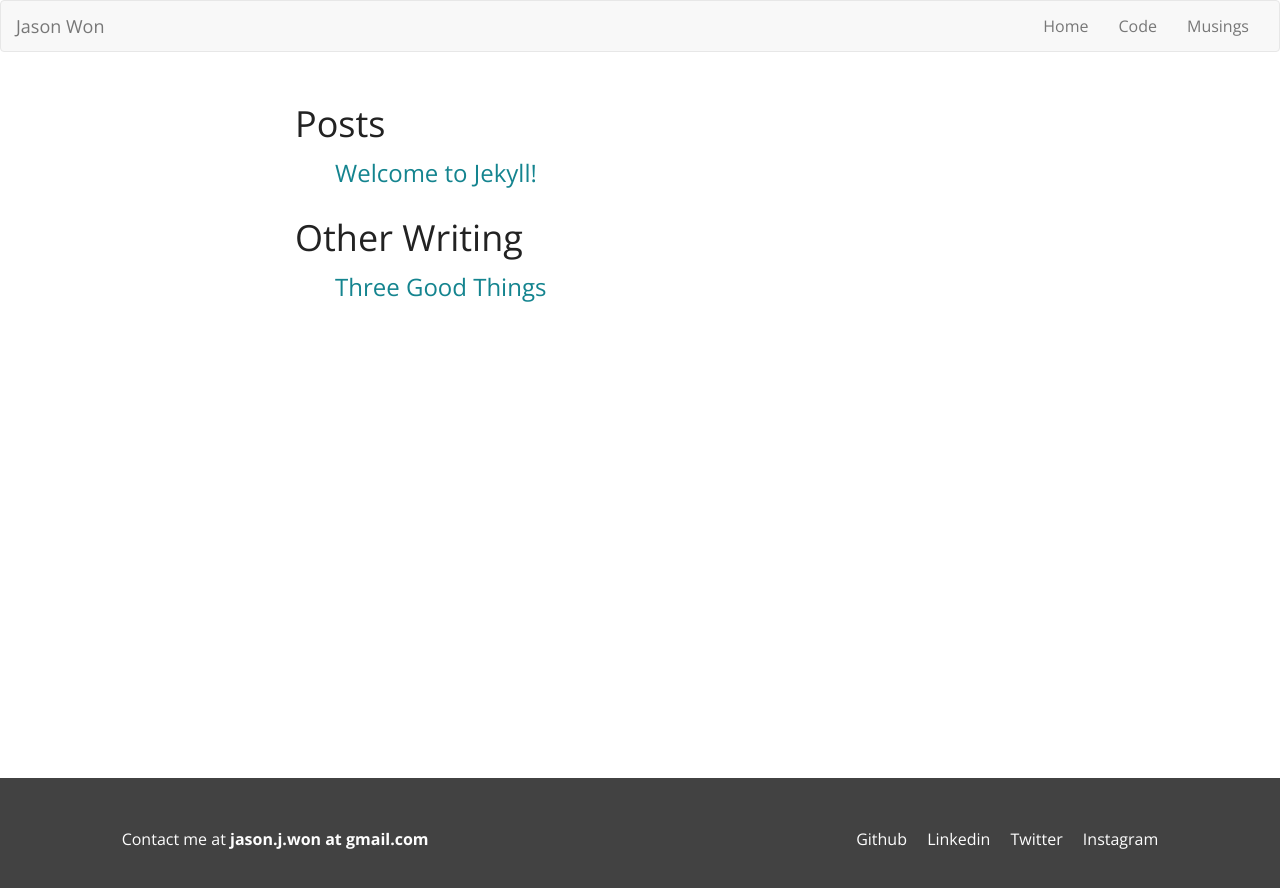
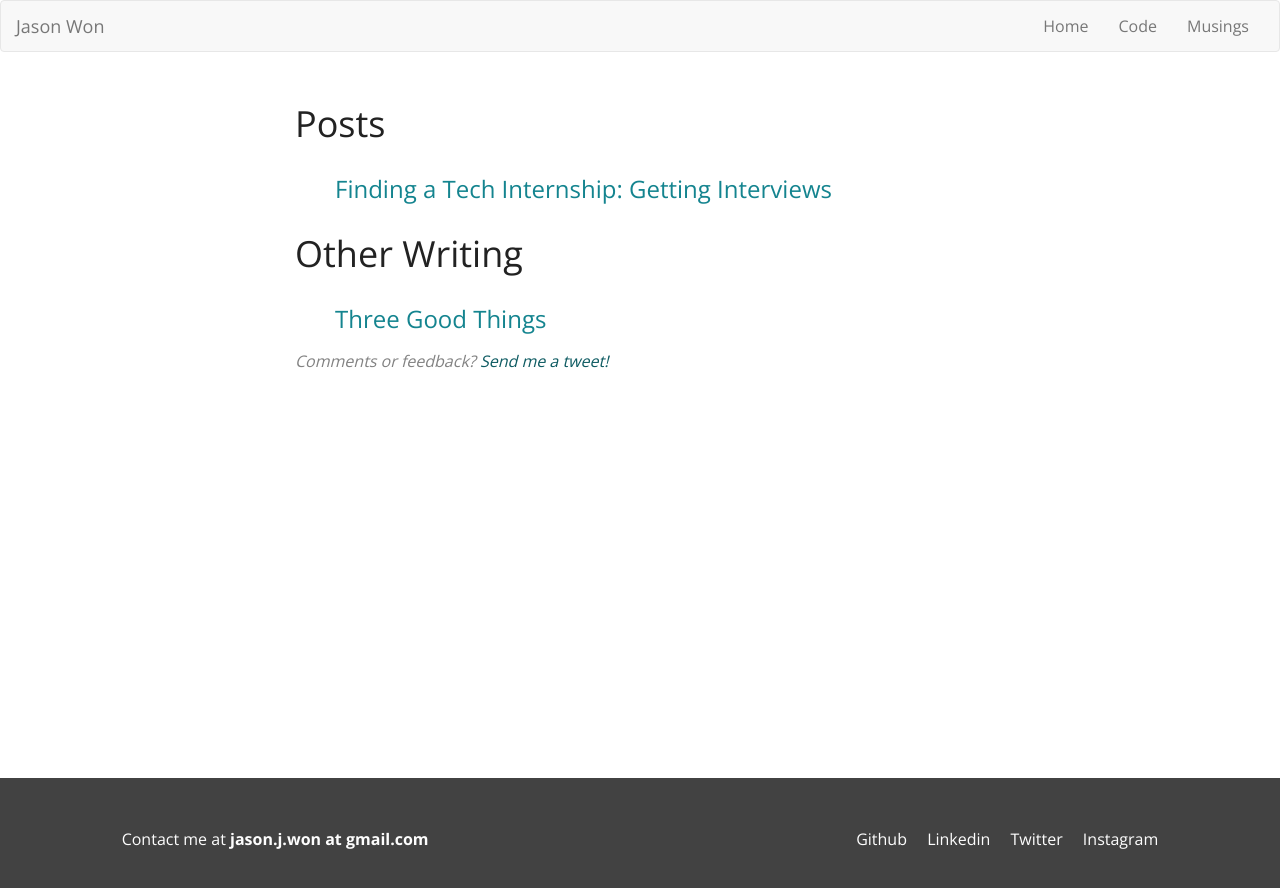
Before and after one commit to jjwon/jjwon.github.com, a Jekyll site: the page built from writing.html, in a window 1280 px wide. Shown: the top 888 px of the page. Built offline with Jekyll 4.4.1, drawn with Linux system fonts in a browser that asks for light colours; nearby versions of some CDN libraries.

Commit message:
draft 1 of finding a tech internship, google analytics code, and tweet comments after posts

```diff
--- a/_includes/head.html
+++ b/_includes/head.html
@@ -11,4 +11,14 @@
   <link rel="stylesheet" href="{{ "/css/main.css" | prepend: site.baseurl }}">
   <script src="https://code.jquery.com/jquery-2.1.3.min.js"></script>
   <script src="https://maxcdn.bootstrapcdn.com/bootstrap/3.3.1/js/bootstrap.min.js"></script>
+  <script>
+    (function(i,s,o,g,r,a,m){i['GoogleAnalyticsObject']=r;i[r]=i[r]||function(){
+    (i[r].q=i[r].q||[]).push(arguments)},i[r].l=1*new Date();a=s.createElement(o),
+    m=s.getElementsByTagName(o)[0];a.async=1;a.src=g;m.parentNode.insertBefore(a,m)
+    })(window,document,'script','//www.google-analytics.com/analytics.js','ga');
+
+    ga('create', 'UA-57980274-1', 'auto');
+    ga('send', 'pageview');
+
+  </script>
 </head>
--- a/_layouts/page.html
+++ b/_layouts/page.html
@@ -7,4 +7,6 @@ layout: default
     {{ content }}
   </article>
 
+  <p class="tweet-text"><em>Comments or feedback?  <a href="http://twitter.com/jasonjwon">Send me a tweet!</a></em></p>
+
 </div>
--- a/_layouts/post.html
+++ b/_layouts/post.html
@@ -12,4 +12,6 @@ layout: default
     {{ content }}
   </article>
 
+  <p class="tweet-text"><em>Comments or feedback?  <a href="http://twitter.com/jasonjwon">Send me a tweet!</a></em></p>
+
 </div>
--- a/_sass/_base.scss
+++ b/_sass/_base.scss
@@ -7,8 +7,14 @@ html, body {
   color: $text-color;
 }
 
-h1, h2, h3, h4, h5, h6 {
-  margin: 0;
+h1, h2, h3 {
+  margin-top: 2rem;
+  margin-bottom: 1rem;
+}
+
+h4, h5, h6 {
+  margin-top: 1rem;
+  margin-bottom: 1rem;
 }
 
 .page-content {
@@ -23,20 +29,7 @@ p {
   margin: 0 0 1rem;
 }
 
-h1 {
-  margin-top: 2rem;
-  margin-bottom: 1rem;
-}
 
-h2 {
-  margin-top: 1rem;
-  margin-bottom: 1rem;
-}
-
-h3 {
-  margin-top: 1rem;
-  margin-bottom: 1rem;
-}
 
 // Footer
 
@@ -76,17 +69,17 @@ footer a, footer p, footer a:focus {
 }
 
 footer:a:visited {
-  color: $brand-color-dark;
+  color: $brand-color;
   text-decoration: none;
 }
 
 footer a:hover {
-  color: $brand-color-dark;
+  color: $brand-color;
   text-decoration: none;
 }
 
 footer a:active {
-  color: $brand-color-dark;
+  color: $brand-color;
   text-decoration: none;
 }
 
@@ -95,6 +88,16 @@ footer a:active {
 }
 
 
+
+// Comments or Feedback
+
+.tweet-text {
+  color: $grey-color;
+}
+
+.tweet-text a{
+  color: $brand-color-darker;
+}
 
 // Index
 
--- a/css/main.scss
+++ b/css/main.scss
@@ -17,6 +17,7 @@ $text-color:       #222;
 $background-color: #fdfdfd;
 $brand-color:      rgba(108,223,234,1);
 $brand-color-dark: darken($brand-color, 35%);
+$brand-color-darker: darken($brand-color, 45%);
 
 $grey-color:       #828282;
 $grey-color-light: lighten($grey-color, 40%);
```
Also changed, not shown: _posts/2014-12-23-welcome-to-jekyll.markdown (deleted, +0 -25 lines), _posts/2014-12-24-finding-a-tech-internship.markdown (added, +78 -0 lines).
